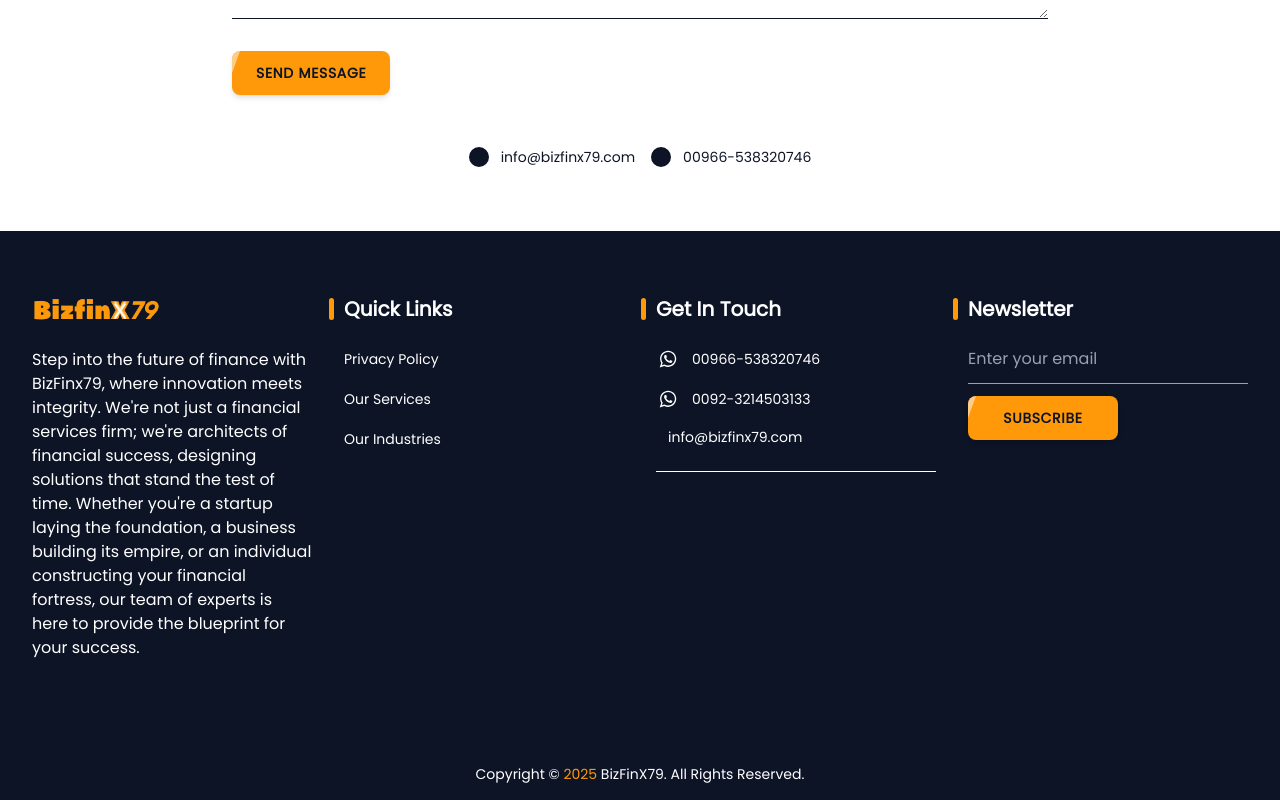
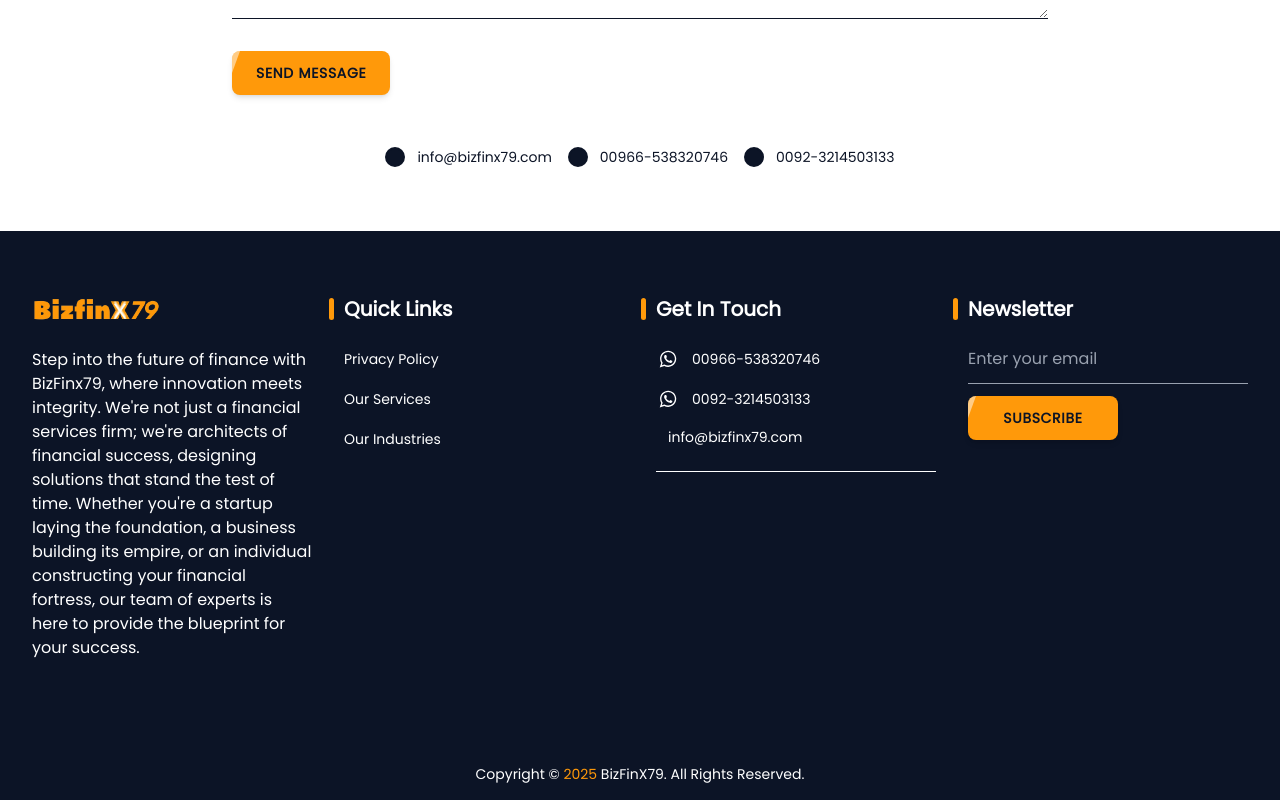
Before and after one commit to solemannoushad/Bizfinx79, a Next.js app: page /contact in a window 1280 px wide. Shown: the part 1204-2004 px from the top of the page. Built offline with nearby package versions, Linux system fonts and the light colour scheme; some icons are missing.

Commit message:
contact updated in contact page

```diff
--- a/src/app/contact/page.tsx
+++ b/src/app/contact/page.tsx
@@ -16,6 +16,10 @@
             name: 'phone',
             text: '00966-538320746'
         },
+        {
+            name: 'phone',
+            text: '0092-3214503133'
+        },
     ]
 
   return (
@@ -29,7 +33,7 @@
             <div className='flex my-8 justify-center lg:flex-row flex-col'>
                 {icons.map((i) => {
                     return(
-                        <div key={i.name} className='flex items-center mx-2 cursor-pointer group'>
+                        <div key={i.text} className='flex items-center mx-2 cursor-pointer group'>
                             <div className='border-2 border-foreground bg-foreground inline-flex items-center justify-normal rounded-full cursor-pointer group-hover:bg-white transition-all duration-100'>
                                 <i className={`iconoir-${i.name} text-white p-2 text-xl transition-all duration-500 group-hover:text-foreground`}></i>
                             </div>
```
